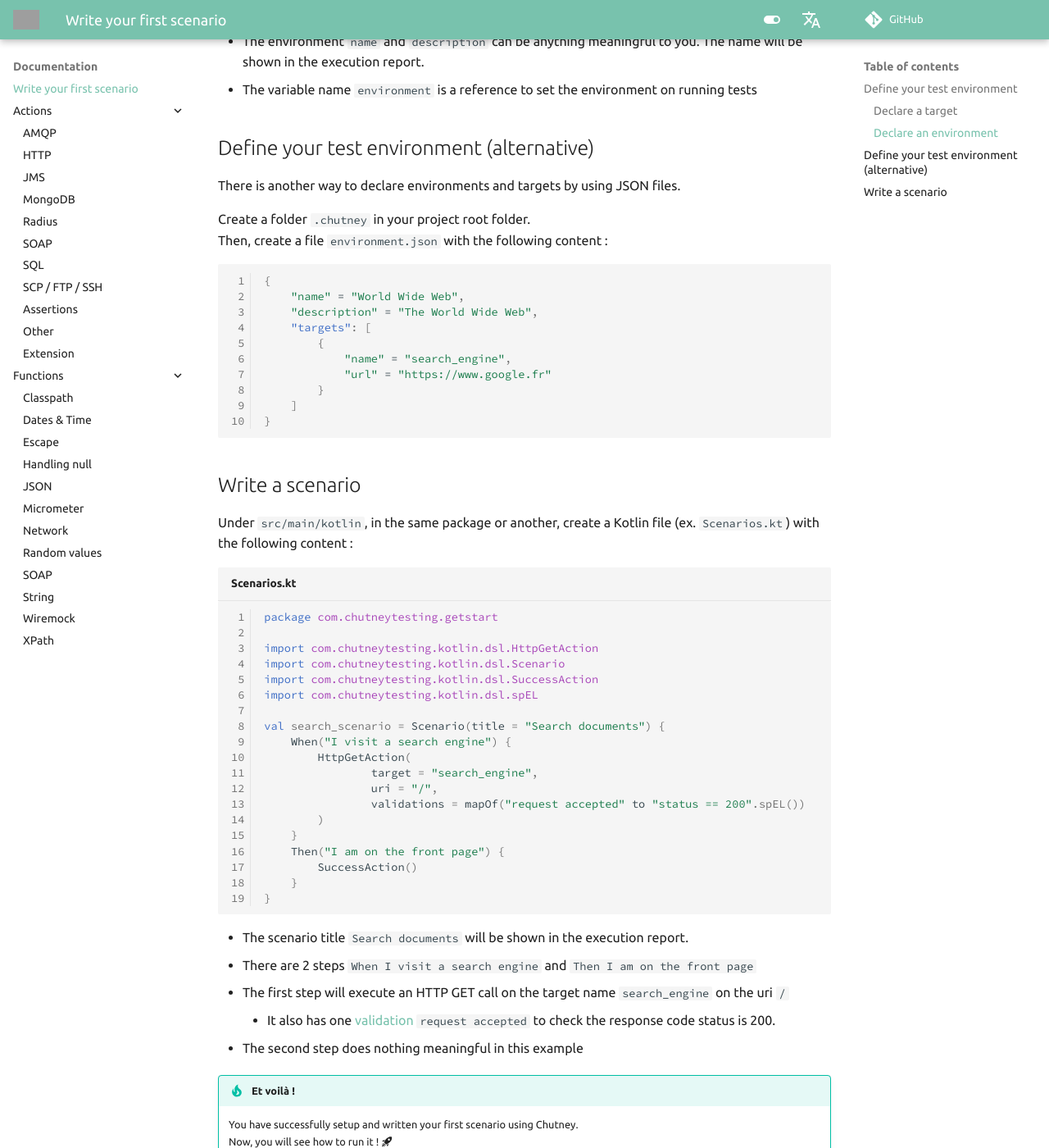
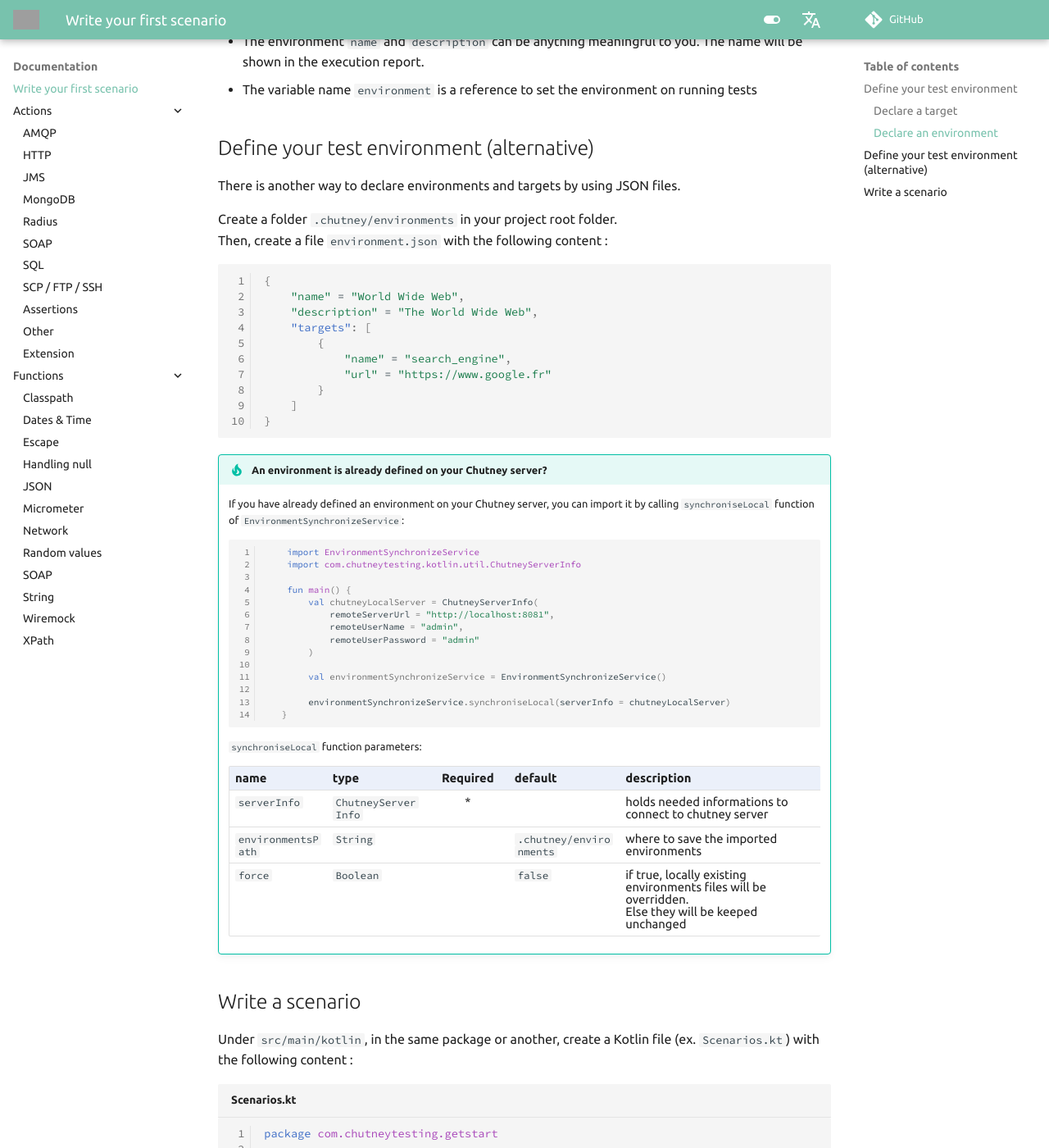
Before and after one commit to chutney-testing/chutney-testing.github.io-legacy, an MkDocs documentation site: the page built from docs/getting_started/write.md, in a window 1280 px wide and 1400 px high, scrolled down 1073 px. Shown: the whole window at 82% size. Built offline with MkDocs 1.6.1 and Material for MkDocs 9.7.7, drawn with Linux system fonts in a browser that asks for light colours; comment, search, counter and statistics services are not loaded; grey boxes are pictures that could not be loaded.

Commit message:
doc: synchronize environment documentation

````diff
--- a/docs/getting_started/write.md
+++ b/docs/getting_started/write.md
@@ -42,7 +42,7 @@ val environment = ChutneyEnvironment(
 
 There is another way to declare environments and targets by using JSON files.
 
-Create a folder `.chutney` in your project root folder.
+Create a folder `.chutney/environments` in your project root folder.
 Then, create a file `environment.json` with the following content :
 
 ``` json
@@ -57,6 +57,32 @@ Then, create a file `environment.json` with the following content :
     ]
 }
 ```
+!!! tip "An environment is already defined on your Chutney server?"
+    If you have already defined an environment on your Chutney server, you can import it by calling `synchroniseLocal` function of `EnvironmentSynchronizeService`:
+
+    ``` kotlin
+        import EnvironmentSynchronizeService
+        import com.chutneytesting.kotlin.util.ChutneyServerInfo
+
+        fun main() {
+            val chutneyLocalServer = ChutneyServerInfo(
+                remoteServerUrl = "http://localhost:8081",
+                remoteUserName = "admin",
+                remoteUserPassword = "admin"
+            )
+
+            val environmentSynchronizeService = EnvironmentSynchronizeService()
+
+            environmentSynchronizeService.synchroniseLocal(serverInfo = chutneyLocalServer)
+       }
+    ```
+    `synchroniseLocal` function parameters:
+
+    | name               | type                       | Required  | default                 |          description                                     |
+    |:-------------------|:---------------------------|:---------:|:------------------------|:---------------------------------------------------------|
+    | `serverInfo`       | `ChutneyServerInfo`        |     *     |                         | holds needed informations to connect to chutney server   |
+    | `environmentsPath` | `String`                   |           | `.chutney/environments` | where to save the imported environments                  |
+    | `force`            | `Boolean`                  |           | `false`                 | if true, locally existing environments files will be overridden.</br>Else they will be keeped unchanged |
 
 # Write a scenario
 
````
Also changed, not shown: docs/installation/ci_cd/scenario_sync.md (+2 -3 lines).
